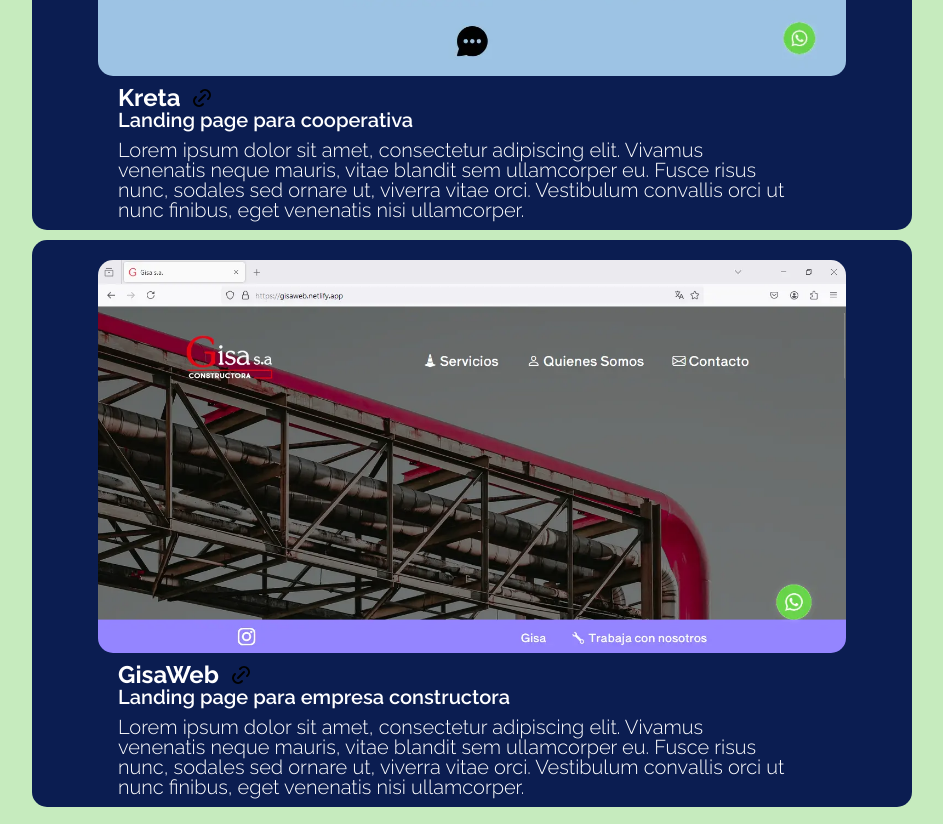
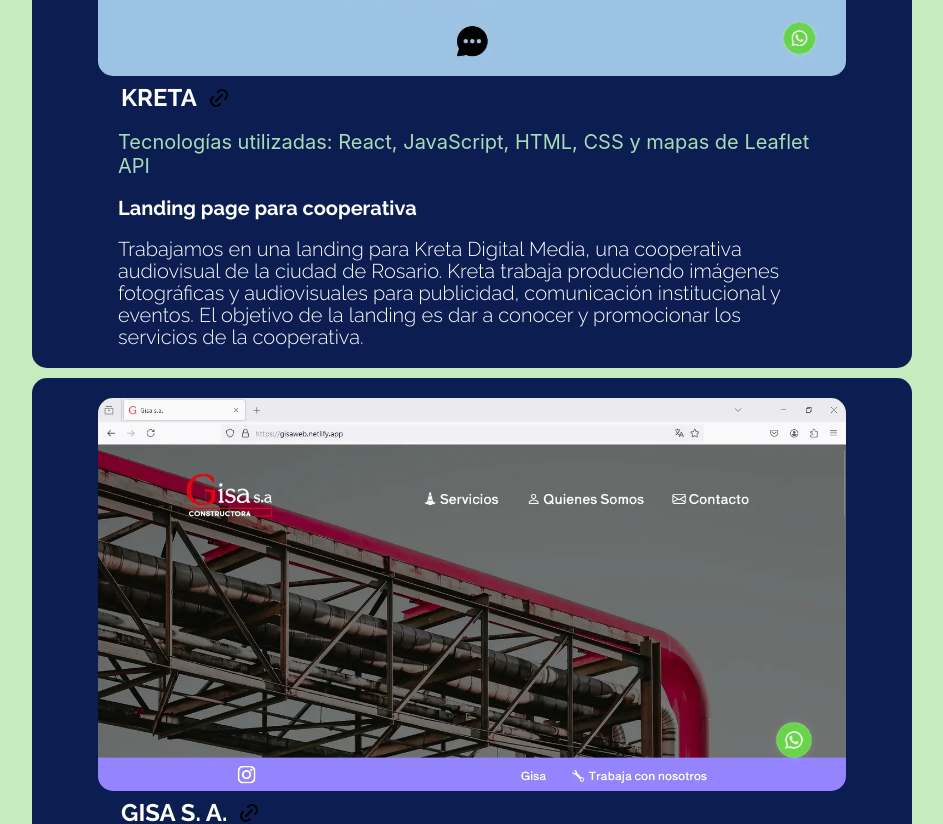
Before and after one commit to Diego-Mostro-Dev/landing-personal, a React (Create React App) app: page /proyectos-mobile in a window 1280 px wide. Shown: the part 381-1205 px from the top of the page, without its empty margins (168-1111 px from the left). Built offline with nearby package versions, Linux system fonts and the light colour scheme.

Commit message:
Textos nuevos

```diff
--- a/src/assets/css/proyectos-mobile.css
+++ b/src/assets/css/proyectos-mobile.css
@@ -1,4 +1,4 @@
-.proyectos-mobile{
+.proyectos-mobile {
     display: grid;
     grid-template-columns: 1fr;
     grid-template-rows: 50px repeat(2, 1fr);
@@ -10,24 +10,23 @@
     justify-items: center;
     align-items: center;
     grid-template-areas:
-    "cerrar"
-    "card1"
-    "card2";
+        "cerrar"
+        "card1"
+        "card2";
 }
 
-.cerrar{
+.cerrar {
     grid-area: cerrar;
     width: 40px;
     height: 40px;
 }
 
-.card1-mobile{
+.card1-mobile {
     grid-area: card1;
     background-color: #0B1D51;
     border-radius: 15px;
     gap: 10px;
     width: 100%;
-    height: 100%;
     display: flex;
     flex-direction: column;
     justify-content: center;
@@ -36,7 +35,7 @@
     align-items: center;
 }
 
-.card2-mobile{
+.card2-mobile {
     grid-area: card2;
     background-color: #0B1D51;
     border-radius: 15px;
@@ -51,47 +50,51 @@
     align-items: center;
 }
 
-.card2-mobile a,.card1-mobile a{
+.card2-mobile a,
+.card1-mobile a {
     text-decoration: none;
     color: #0B1D51;
     font-size: 1rem;
     margin: 0 20px;
 }
 
-.card-image-mobile{
+.card-image-mobile {
     max-width: 85%;
     max-height: 60vh;
     margin-top: 20px;
     border-radius: 15px;
 }
 
-.titulo-card-mobile{
+.titulo-card-mobile {
     text-align: left;
     font-size: 1.5rem;
     font-family: 'Raleway', sans-serif;
     font-weight: 700;
     color: #ffffff;
+    margin-left: 3px;
 }
 
-.subtitulo-card-mobile{
+.subtitulo-card-mobile {
     text-align: left;
     font-size: 1.25rem;
     color: #ffffff;
-    margin: 0 10px;
+    margin: 5px 10px;
+    font-weight: 700;
     margin-bottom: 0;
 }
 
-.texto-card-mobile{
+.texto-card-mobile {
     text-align: left;
     font-size: 1rem;
-    width:90%;
-    height:50%;
+    width: 90%;
+    height: 50%;
+    line-height: 1.1;
     color: #ffffff;
-    margin: 0 10px;
+    margin: 12px 10px;
     margin-bottom: 30px;
 }
 
-.wraper-card-mobile{
+.wraper-card-mobile {
     background-color: #0B1D51;
     width: 85%;
     height: 60%;
@@ -102,8 +105,9 @@
     justify-items: center;
     align-items: flex-start;
 }
-.wraper-card-mobile a{
-    margin: 0 20px 0 10px ;
+
+.wraper-card-mobile a {
+    margin: 0 20px 0 10px;
     display: flex;
     justify-content: flex-start;
     align-items: center;
@@ -111,8 +115,15 @@
     gap: 10px;
 }
 
+.tecnologias {
+    font-size: 1rem;
+    margin: 10px;
+    line-height: 1.2;
+    color: #A9DBB8;
+}
+
 @media (min-width: 426px) {
-    .proyectos-mobile{
+    .proyectos-mobile {
         display: flex;
         flex-direction: column;
         justify-content: center;
@@ -122,36 +133,42 @@
         height: 100%;
 
     }
-    .card1-mobile{
+
+    .card1-mobile {
         width: 110vh;
     }
-    .card2-mobile{
+
+    .card2-mobile {
         width: 110vh;
     }
-    .card-image-mobile{
+
+    .card-image-mobile {
         max-width: 100%;
         width: 85%;
         max-height: 80%;
     }
-    .texto-card-mobile{
+
+    .texto-card-mobile {
         font-size: 1.25rem;
-        width:90%;
+        width: 90%;
         height: 100%;
-        margin: 10px 20px;
+        margin: 20px 20px;
         font-family: 'Raleway', sans-serif;
         font-weight: 300;
     }
 
-    .card2-mobile a,.card1-mobile a{
+    .card2-mobile a,
+    .card1-mobile a {
         margin: 0 20px;
     }
 
-    .subtitulo-card-mobile{
+    .subtitulo-card-mobile {
         margin: 0 20px;
         font-family: 'Raleway', sans-serif;
-        font-weight: 600;
+        font-weight: 700;
     }
-    .wraper-card-mobile a{
+
+    .wraper-card-mobile a {
         margin: 0 20px;
         display: flex;
         justify-content: flex-start;
@@ -159,4 +176,12 @@
         flex-direction: row;
         gap: 10px;
     }
+
+    .tecnologias {
+        font-size: 1.25rem;
+        margin: 20px 10px;
+        margin-left: 20px;
+        line-height: 1.2;
+        color: #A9DBB8;
+    }
 }
--- a/src/assets/css/sobre-mi.css
+++ b/src/assets/css/sobre-mi.css
@@ -50,7 +50,7 @@
     background-color: #0B1D51;
 }
 
-.subtitulo-texto-sobremi :last-child{
+.subtitulo-texto-sobremi :last-child {
     align-self: center;
 }
 
@@ -68,6 +68,7 @@
     font-size: clamp(0.9rem, 2vw, 1.5rem);
     font-family: 'Raleway', sans-serif;
     font-weight: 200;
+    margin-top: 10px;
     max-width: 40ch;
     color: #ffffff;
 }
@@ -79,11 +80,12 @@
     font-size: clamp(1.25rem, 2vw, 1.5rem);
     font-family: 'Merriweather', sans-serif;
     font-weight: 900;
-    width: 100%;
+    width: 50%;
     padding: 10px;
     margin: 10px 0;
     cursor: pointer;
 }
+
 .contactame:hover {
     background-color: #0B1D51;
     color: #ffffff;
--- a/src/components/Formulario.jsx
+++ b/src/components/Formulario.jsx
@@ -88,6 +88,7 @@
                         <option value="Mantenimiento web">Mantenimiento web</option>
                         <option value="Creacion de una API">Creacion de una API</option>
                         <option value="Gestor de contenido para web">Gestor de contenido para web</option>
+                        <option value="Otro">Otro</option>
                     </select>
                     <label htmlFor="mensaje">Mensaje</label>
                     <textarea
--- a/src/components/FormularioMobile.jsx
+++ b/src/components/FormularioMobile.jsx
@@ -95,6 +95,7 @@
                         <option value="Mantenimiento web">Mantenimiento web</option>
                         <option value="Creacion de una API">Creacion de una API</option>
                         <option value="Gestor de contenido para web">Gestor de contenido para web</option>
+                        <option value="Otro">Otro</option>
                     </select>
                     <label htmlFor="mensaje">Mensaje</label>
                     <textarea
@@ -106,7 +107,7 @@
                         placeholder='Contame sobre tu proyecto'
                         required
                     ></textarea>
-                    <input type="submit" text="Enviar"/>
+                    <input type="submit" text="Enviar" />
                 </form>
             </div>
         </>
--- a/src/components/Proyectos.jsx
+++ b/src/components/Proyectos.jsx
@@ -7,24 +7,24 @@
     return (
         <>
             <div className="card2">
-            <img src={kreta} alt="Imagen Pagina Kreta" className="card-image"/>
+                <img src={kreta} alt="Imagen Pagina Kreta" className="card-image" />
                 <div className="wraper-card">
                     <a href="https://kreta.ar/">https://kreta.ar/</a>
-                <h2 className="titulo-card">Kreta</h2>
+                    <h2 className="titulo-card">KRETA</h2>
                     <h3 className="subtitulo-card">Landing page para cooperativa</h3>
                     <p className="texto-card">
-                    Lorem ipsum dolor sit amet, consectetur adipiscing elit. Vivamus venenatis neque mauris, vitae blandit sem ullamcorper eu. Fusce risus nunc, sodales sed ornare ut, viverra vitae orci. Vestibulum convallis orci ut nunc finibus, eget venenatis nisi ullamcorper.
+                        Trabajamos en una landing para Kreta Digital Media, una cooperativa audiovisual de la ciudad de Rosario. Kreta trabaja produciendo imágenes fotográficas y audiovisuales para publicidad, comunicación institucional y eventos. El objetivo de la landing es dar a conocer y promocionar los servicios de la cooperativa.
                     </p>
                 </div>
             </div>
             <div className="card1">
-            <img src={gisa} alt="Imagen Pagina Gisa" className="card-image"/>
+                <img src={gisa} alt="Imagen Pagina Gisa" className="card-image" />
                 <div className="wraper-card">
                     <a href="https://gisaweb.netlify.app/">https://gisaweb.netlify.app/</a>
-                <h2 className="titulo-card">GisaWeb</h2>
+                    <h2 className="titulo-card">GISA S. A.</h2>
                     <h3 className="subtitulo-card">Landing page para empresa constructora</h3>
                     <p className="texto-card">
-                    Lorem ipsum dolor sit amet, consectetur adipiscing elit. Vivamus venenatis neque mauris, vitae blandit sem ullamcorper eu. Fusce risus nunc, sodales sed ornare ut, viverra vitae orci. Vestibulum convallis orci ut nunc finibus, eget venenatis nisi ullamcorper.
+                        Gisa SA es una empresa constructora ubicada en la provincia de Santa Fe, que se dedica a grandes obras de ingeniería como instalaciones de gas, cloacales y pluviales. El sitio fue desarrollado con el objetivo de dar presencia institucional a la empresa en el ámbito digital, además de mostrar las obras realizadas y fomentar el desarrollo de nuevos negocios a través de la plataforma.
                     </p>
                 </div>
             </div>
--- a/src/components/ProyectosMobile.jsx
+++ b/src/components/ProyectosMobile.jsx
@@ -12,30 +12,32 @@
     return (
         <>
             <section className="proyectos-mobile">
-                <Link to="/"><img src={cerrar} alt="Volver" className="cerrar"/></Link>
+                <Link to="/"><img src={cerrar} alt="Volver" className="cerrar" /></Link>
                 <div className="card2-mobile">
-                    <img src={kreta} alt="Imagen Pagina Kreta" className="card-image-mobile"/>
+                    <img src={kreta} alt="Imagen Pagina Kreta" className="card-image-mobile" />
                     <div className="wraper-card-mobile">
                         <a href="https://kreta.ar/" target='_blank' rel='noreferrer'>
-                            <h2 className="titulo-card-mobile">Kreta</h2>
-                            <img src={iconoLink} className='icono-link' alt="pagina Kreta"/>
+                            <h2 className="titulo-card-mobile">KRETA</h2>
+                            <img src={iconoLink} className='icono-link' alt="pagina Kreta" />
                         </a>
+                        <p className='tecnologias'>Tecnologías utilizadas: React, JavaScript, HTML, CSS y mapas de Leaflet API</p>
                         <h3 className="subtitulo-card-mobile">Landing page para cooperativa</h3>
                         <p className="texto-card-mobile">
-                            Lorem ipsum dolor sit amet, consectetur adipiscing elit. Vivamus venenatis neque mauris, vitae blandit sem ullamcorper eu. Fusce risus nunc, sodales sed ornare ut, viverra vitae orci. Vestibulum convallis orci ut nunc finibus, eget venenatis nisi ullamcorper.
+                            Trabajamos en una landing para Kreta Digital Media, una cooperativa audiovisual de la ciudad de Rosario. Kreta trabaja produciendo imágenes fotográficas y audiovisuales para publicidad, comunicación institucional y eventos. El objetivo de la landing es dar a conocer y promocionar los servicios de la cooperativa.
                         </p>
                     </div>
                 </div>
                 <div className="card1-mobile">
-                <img src={gisa} alt="Imagen Pagina Gisa" className="card-image-mobile"/>
+                    <img src={gisa} alt="Imagen Pagina Gisa" className="card-image-mobile" />
                     <div className="wraper-card-mobile">
                         <a href="https://gisaweb.netlify.app/" target='_blank' rel='noreferrer'>
-                            <h2 className="titulo-card-mobile">GisaWeb</h2>
-                            <img src={iconoLink} className='icono-link' alt="pagina Kreta"/>
+                            <h2 className="titulo-card-mobile">GISA S. A.</h2>
+                            <img src={iconoLink} className='icono-link' alt="pagina Kreta" />
                         </a>
+                        <p className='tecnologias'>Tecnologías utilizadas: React, JavaScript, HTML, CSS</p>
                         <h3 className="subtitulo-card-mobile">Landing page para empresa constructora</h3>
                         <p className="texto-card-mobile">
-                            Lorem ipsum dolor sit amet, consectetur adipiscing elit. Vivamus venenatis neque mauris, vitae blandit sem ullamcorper eu. Fusce risus nunc, sodales sed ornare ut, viverra vitae orci. Vestibulum convallis orci ut nunc finibus, eget venenatis nisi ullamcorper.
+                            Gisa SA es una empresa constructora ubicada en la provincia de Santa Fe, que se dedica a grandes obras de ingeniería como instalaciones de gas, cloacales y pluviales. El sitio fue desarrollado con el objetivo de dar presencia institucional a la empresa en el ámbito digital, además de mostrar las obras realizadas y fomentar el desarrollo de nuevos negocios a través de la plataforma.
                         </p>
                     </div>
                 </div>
```
Also changed, not shown: src/assets/css/formulario-mobile.css (+5 -4 lines), src/assets/css/sobre-mi-mobile.css (+9 -7 lines), src/components/MisProyectos.jsx (+5 -5 lines), src/components/SobreMi.jsx (+11 -6 lines), src/components/SobreMiMobile.jsx (+9 -4 lines). Lines whose indentation alone changed are shown as unchanged.
